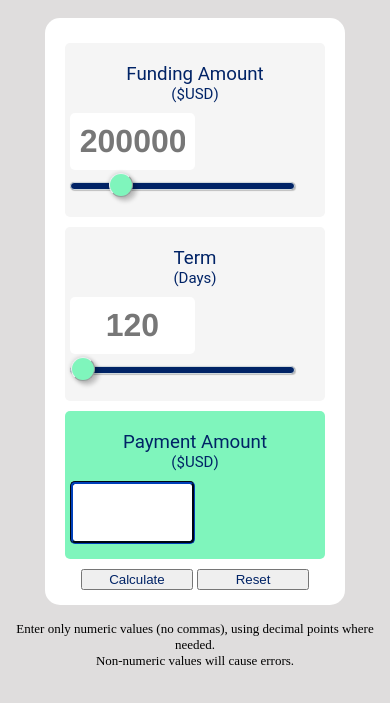
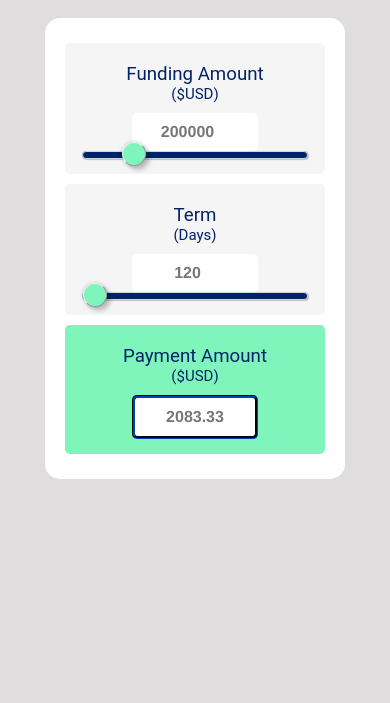
Before and after one commit to thelovesmith/Funding-Calculator-, a plain HTML site: page index.html in a window 390 px wide. Shown: the part 71-774 px from the top of the page. Drawn offline with Linux system fonts and the light colour scheme.

Commit message:
mobile usability

```diff
--- a/index.html
+++ b/index.html
@@ -1,9 +1,7 @@
-
-
 
 
 <style>
-   :root {
+  :root {
     --parblue: #002366;
     --pargreen: #7ff5bc;
     --parwhite: #ffffff;
@@ -56,7 +54,9 @@
     padding: 15px 5px;
 
   }
-
+  .calcinput{
+    margin: 0 auto !important;
+  }
   .calcbtn{
       color: var(--parblue) !important;
       width: 40% !important;
@@ -64,7 +64,7 @@
   #paymentsection {
     background: var(--pargreen);
   }
-  input[type=text] {
+  input[type=text],  input[type=number] {
     width: 50%;
     padding: 10px;
     border: none;
@@ -74,8 +74,10 @@
     text-align: center;
     font-family: "Helvetica", "Arial", "sans-serif";
     color: #777 !important;
+    pointer-events: none;
+    -moz-appearance:textfield;
   }
-  input[type=text]:disabled {
+  input[type=text]:disabled, input[type=number] {
     background: var(--parwhite);
   }
 
@@ -84,7 +86,8 @@
     border-style: groove;
     border-radius: 5px;
     width: 50%;
-    padding: 10px
+    padding: 10px;
+
   }
 
   .units {
@@ -102,6 +105,7 @@
     background: transparent;
     margin: 12px 0;
     width: 90%;
+    cursor: pointer;
   }
 
   [type=range]::-moz-focus-outer {
@@ -128,14 +132,14 @@
   }
 
   [type=range]::-webkit-slider-runnable-track {
-    cursor: default;
+    cursor: pointer;
     height: 8px;
     transition: all .2s ease;
     width: 100%;
     box-shadow: 1px 1px 1px rgba(0, 0, 0, .2), 0 0 1px rgba(13, 13, 13, .2);
     background: var(--parblue);
     border: 1px solid #cfd8dc;
-    border-radius: 5px
+    border-radius: 5px;
   }
 
   [type=range]::-webkit-slider-thumb {
@@ -147,7 +151,7 @@
     height: 24px;
     width: 24px;
     -webkit-appearance: none;
-    margin-top: -10px
+    margin-top: -10px;
   }
 
   [type=range]::-moz-range-track {
@@ -159,7 +163,7 @@
     background: var(--parblue);
     border: 2px solid #cfd8dc;
     border-radius: 5px;
-    height: 4px
+    height: 4px;
   }
 
   [type=range]::-moz-range-thumb {
@@ -169,7 +173,7 @@
     border-radius: 12px;
     cursor: default;
     height: 20px;
-    width: 20px
+    width: 20px;
   }
 
   [type=range]::-ms-track {
@@ -180,21 +184,21 @@
     background: transparent;
     border-color: transparent;
     border-width: 12px 0;
-    color: transparent
+    color: transparent;
   }
 
   [type=range]::-ms-fill-lower {
     box-shadow: 1px 1px 1px rgba(0, 0, 0, .2), 0 0 1px rgba(13, 13, 13, .2);
     background: var(--parblue);
     border: 2px solid #cfd8dc;
-    border-radius: 10px
+    border-radius: 10px;
   }
 
   [type=range]::-ms-fill-upper {
     box-shadow: 1px 1px 1px rgba(0, 0, 0, .2), 0 0 1px rgba(13, 13, 13, .2);
     background: var(--parblue);
     border: 2px solid #cfd8dc;
-    border-radius: 10px
+    border-radius: 10px;
   }
 
   [type=range]::-ms-thumb {
@@ -231,12 +235,19 @@
   [type=range]:disabled::-ms-fill-upper {
     cursor: not-allowed
   }
+
+  @media (max-width: 800px) {
+    input[type=text],  input[type=number] {
+
+      font-size: 1em;
+
+    }
+  }
 </style>
 
 <body>
 
   <h1 id="head">Funding Calculator</h1>
-
   <center>
     <form id="fundcalc" name=calc method=POST>
       <div>
@@ -245,79 +256,84 @@
           <h3>Funding Amount
           </h3>
 <p class="units" >($USD)</p>
-          <input id="princFund" type=text name=funding size=5 value="200000">
+          <input id="princFund" class="calcinput" type=number name=funding size=5 value="200000">
 
-          <input class="scrollfund" type=range name=scrollfunding step="10000" min="10000" max="1000000" value="200000">
+          <input class="scrollfund calcinput" type=range name=scrollfunding step="10000" min="10000" max="1000000" value="200000">
         </section>
-
-
 
 
         <section class="sections">
           <h3>Term
           </h3>
           <p class="units">(Days)</p>
-          <input id="term" type=text name=days size=5 value='120'>
-          <input class="scrollterm" type=range name=scrolldays size=10 value='120' min="120" step="1" max="356">
+          <input id="term" class="calcinput" type=number name=days size=5 value='120'>
+          <input class="scrollterm calcinput" type=range name=scrolldays size=10 value='120' min="120" step="1" max="356">
         </section>
+
+
+        <!-- Interest Rate is fixed and should not be visible to the user, if you want to change it dynamically please uncomment below code and referece the element in the JavaScript variable "intr" below -->
+        <!-- <tr>
+          <td bgcolor="#eeeee"> Rate (%)</td>
+          <td bgcolor="#aaeeaa" align=right><input type=text name=rate size=10 value="1.25" ></td>
+        </tr> -->
+
         <section class="sections" id="paymentsection">
           <h3>Payment Amount
-
           </h3>
 <p class="units">($USD)</p>
-          <input type=text name=pay size=5 disabled>
+          <input class="calcinput" type=text name=pay size=5 disabled>
 
         </section>
 
-        <input class="calcbtn" type=button onClick='showpay()' value=Calculate>
-        <input class="calcbtn" type=reset value=Reset>
       </div>
     </form>
-    <font size=2>Enter only numeric values (no commas), using decimal points
-      where needed.<br>
-      Non-numeric values will cause errors.</font>
+
   </center>
-
-
   <script language="JavaScript">
 
-
+    //slider inputs for funding and term
     var fundInputs = document.querySelectorAll('.scrollfund');
     var termInputs = document.querySelectorAll('.scrollterm');
 
-
-    var fundVisual = document.getElementById('princFund');
+    //text input for funding or term
+    var fundVisual = document.getElementById('princFund');  //funding amount that teh user sees
     var termVisual = document.getElementById('term');
 
-
+    //function for updating fund amt via slider input
     function handleFundUpdate() {
       fundVisual.setAttribute('value', this.value);
-      console.log(this.value, this.name, 'here is the value');
+      // console.log(this.value, this.name, 'here is the value');
+      showpay()
     }
 
-
+    //function for updating term length via slider input
     function handleTermUpdate() {
       termVisual.setAttribute('value', this.value);
-      console.log(this.value, this.name, 'here is the value');
+      // console.log(this.value, this.name, 'here is the value');
+      showpay()
     }
 
+    function handlePaymentAmount(){
 
+    }
+    //eventListeners for the term and funding inputs
     fundInputs.forEach(input => input.addEventListener('change', handleFundUpdate));
     termInputs.forEach(input => input.addEventListener('change', handleTermUpdate));
-
+    // fundInputs.forEach(input => input.addEventListener('mouseover', handleUpdate));
 
     function showpay() {
       if ((document.calc.funding.value == null || document.calc.funding.value.length == 0) ||
         (document.calc.days.value == null || document.calc.days.value.length == 0)
-
+        // ||
+        // (document.calc.rate.value == null || document.calc.rate.value.length == 0)
       ) {
         document.calc.pay.value = "Incomplete data";
       }
       else {
-        var princ = document.calc.funding.value;
-        var term = document.calc.days.value;
-        var intr = 1.25;
-        var rtr = princ * intr;
+        var princ = document.calc.funding.value; // principle funding amount
+        var term = document.calc.days.value; //Term in days
+        var intr = 1.25; //Interest RATE FIXED
+        var rtr = princ * intr;// Repayment Track Record
         const calculatedPayment = rtr / term;
         const feePortion = calculatedPayment * (1 - (1 / intr));
         const princPortion = calculatedPayment - feePortion;
@@ -328,9 +344,12 @@
           console.log(intr, 'Fixed Rate')
         }
       }
-
+      // payment = principle * monthly interest/(1 - (1/(1+MonthlyInterest)*Months))
     }
-
+        //
+    window.onload = function(evt){
+      showpay()
+    }
   </script>
 </body>
 
```
